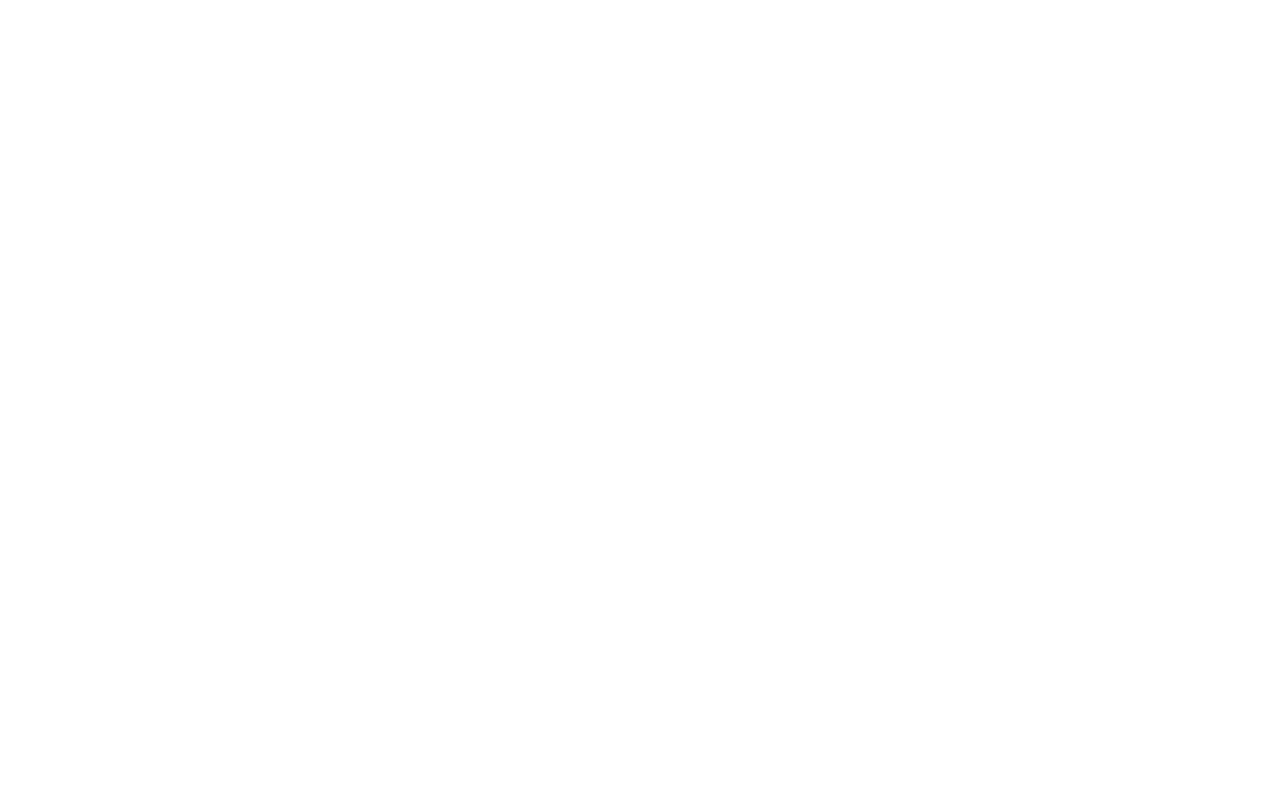
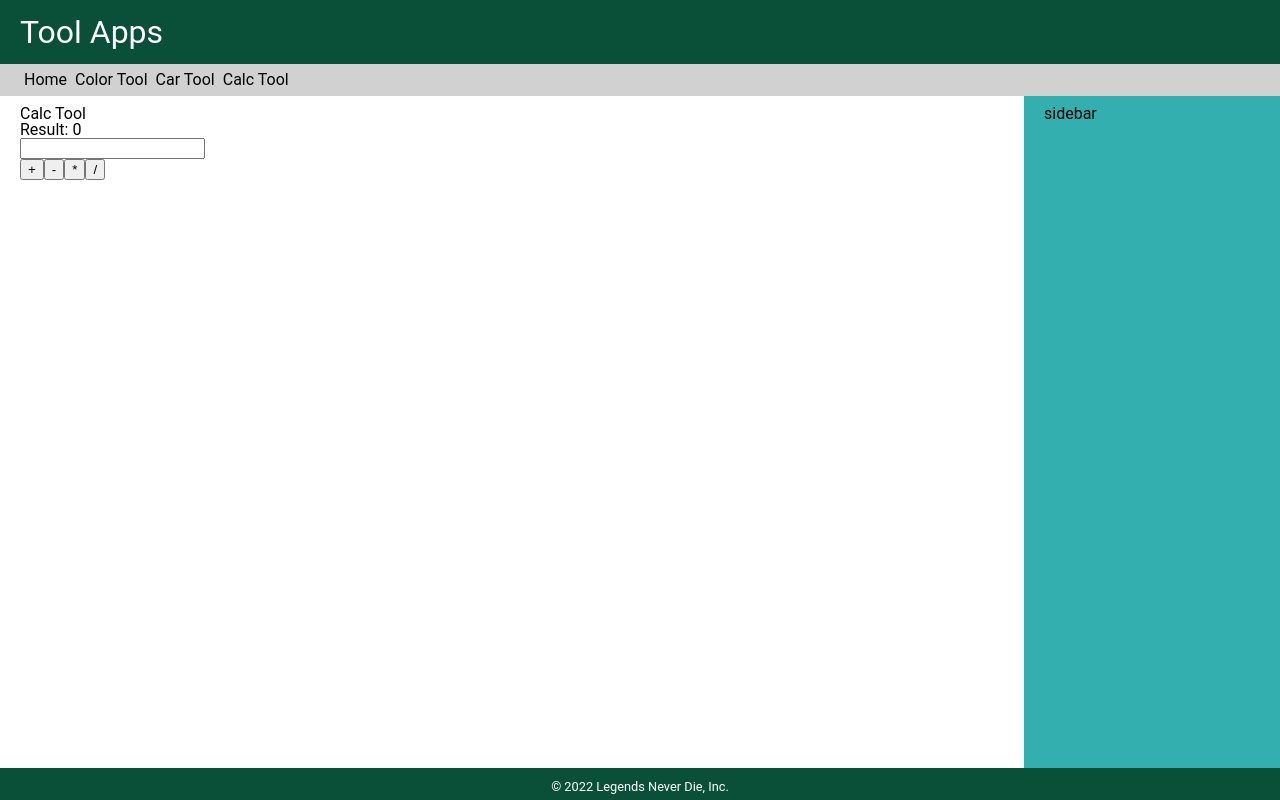
Before and after one commit to Kal-elthegreat/fe-bootcamp, a React (Create React App) app: page /calc-tool in a window 1280 px wide. Before the commit this address had no page. Built offline with nearby package versions, Linux system fonts and the light colour scheme.

Commit message:
redux and  reducers

```diff
--- a/package.json
+++ b/package.json
@@ -9,8 +9,10 @@
     "prop-types": "^15.8.1",
     "react": "^17.0.2",
     "react-dom": "^17.0.2",
+    "react-redux": "^7.2.6",
     "react-router-dom": "^6.2.1",
     "react-scripts": "5.0.0",
+    "redux": "^4.1.2",
     "web-vitals": "^2.1.4"
   },
   "scripts": {
--- a/src/App.js
+++ b/src/App.js
@@ -1,10 +1,13 @@
 import { Routes, Route } from 'react-router-dom';
+import { Provider } from 'react-redux';
 import { Home } from './components/Home';
 import { ColorToolStoreProvider } from './contexts/colorToolStoreContext';
 import { CarToolStoreProvider } from './contexts/carToolStoreContext';
 import { ColorTool } from './components/ColorTool';
 import { CarTool } from './components/CarTool';
 import { Layout } from './components/Layout';
+import { calcToolStore } from './stores/calcToolStore';
+import { CalcTool } from './components/CalcTool';
 export const App = () => {
 
   return (
@@ -17,6 +20,9 @@
         <Route path="car-tool" element={<CarToolStoreProvider>
           <CarTool />
         </CarToolStoreProvider>} />
+        <Route path="calc-tool" element={<Provider store={calcToolStore}>
+          <CalcTool />
+        </Provider>} />
       </Route>
     </Routes>
   )
--- /dev/null
+++ b/src/actions/calcToolActions.js
@@ -0,0 +1,16 @@
+
+//action object
+//type: string - ADD, SUBTRACT
+// payload? - whatever data is needed for the action
+// value to add or subtract
+
+
+export const ADD_ACTION = "[CalcTool] ADD";
+export const SUBTRACT_ACTION = "[CalcTool] SUBTRACT";
+export const MULTIPLY_ACTION = "[CalcTool] MULTIPLY";
+export const DIVIDE_ACTION = "[CalcTool] DIVIDE";
+
+export const createAddAction = value => ({type: ADD_ACTION, payload: {value}})
+export const createSubtractAction = value => ({type: SUBTRACT_ACTION, payload: {value}})
+export const createMultiplyAction = value => ({type: MULTIPLY_ACTION, payload: {value}})
+export const createDivideAction = value => ({type: DIVIDE_ACTION, payload: {value}})
--- /dev/null
+++ b/src/components/CalcTool.js
@@ -0,0 +1,33 @@
+import { useState } from "react";
+import { ToolHeader } from "./ToolHeader"
+import { useCalcTool } from "../hooks/useCalcTool";
+import { EntryHistory } from "./EntryHistory";
+
+export const CalcTool = () => {
+
+    const [numInput, setNumInput] = useState(0);
+    const { add, subtract,multiply,divide, result,history} = useCalcTool();
+
+    //result <- state data
+    //add, subtract <- actions
+    return (
+        <>
+            <ToolHeader header="Calc Tool" />
+            <div>
+                Result: {result}
+            </div>
+            <form>
+                <label>
+                    <input type="number" onChange={(e) => {setNumInput(parseFloat(e.target.value))}}/>
+                </label>
+                <fieldset>
+                    <button type="button" onClick={() => add(numInput)}>+</button>
+                    <button type="button" onClick={() => subtract(numInput)}>-</button>
+                    <button type="button" onClick={() => multiply(numInput)}>*</button>
+                    <button type="button" onClick={() => divide(numInput)}>/</button>
+                </fieldset>
+                <EntryHistory history={history}/>
+            </form>
+        </>
+    )
+}
--- /dev/null
+++ b/src/components/EntryHistory.js
@@ -0,0 +1,13 @@
+
+
+export const EntryHistory = ({ history }) => {
+
+    return (
+        <ul>
+            {history.map(entry => {
+                return <li key={entry.id}>{entry.operation} {entry.value}</li>
+            })}
+        </ul>
+    )
+
+}
--- a/src/components/Layout.js
+++ b/src/components/Layout.js
@@ -13,6 +13,7 @@
                     <li><Link to="/">Home</Link></li>
                     <li><Link to="/color-tool">Color Tool</Link></li>
                     <li><Link to="/car-tool">Car Tool</Link></li>
+                    <li><Link to="/calc-tool">Calc Tool</Link></li>
                 </ul>
             </nav>
 
--- /dev/null
+++ b/src/hooks/useCalcTool.js
@@ -0,0 +1,5 @@
+import { useCalcToolReduxStore } from './useCalcToolReduxStore'
+
+export const useCalcTool = () => {
+    return useCalcToolReduxStore();
+}
--- /dev/null
+++ b/src/hooks/useCalcToolReduxStore.js
@@ -0,0 +1,23 @@
+import { bindActionCreators } from "redux";
+import { useDispatch, useSelector } from "react-redux";
+import { useMemo } from "react";
+
+import { createAddAction, createSubtractAction,createMultiplyAction, createDivideAction } from '../actions/calcToolActions';
+
+export const useCalcToolReduxStore = () => {
+    //selector
+    const result = useSelector(state => state.result);
+    const history = useSelector(state => state.history);
+
+    const dispatch = useDispatch();
+
+    const actions = useMemo(() => bindActionCreators({
+            add: createAddAction,
+            subtract: createSubtractAction,
+            multiply: createMultiplyAction,
+            divide: createDivideAction,
+    }, dispatch), [dispatch]
+    )
+
+    return {...actions,result,history}
+}
--- /dev/null
+++ b/src/reducers/calcToolReducers.js
@@ -0,0 +1,50 @@
+import { combineReducers } from "redux";
+import { ADD_ACTION, SUBTRACT_ACTION, MULTIPLY_ACTION,DIVIDE_ACTION } from "../actions/calcToolActions";
+
+const resultReducer = (result = 0, action) => {
+
+    //reducers are pure functions
+    //1. only data used in fn comes from params
+    //2. params cannot be mutated
+    //3. fn cannot cause side effects
+    //4. only output of fn is return value
+
+    if (action.type === ADD_ACTION) {
+        return result + action.payload.value;
+    }
+    if (action.type === SUBTRACT_ACTION) {
+        return result - action.payload.value;
+    }
+    if (action.type === MULTIPLY_ACTION) {
+        return result * action.payload.value;
+    }
+    if (action.type === DIVIDE_ACTION) {
+        return result / action.payload.value;
+    }
+    return result
+};
+const historyReducer = (history = [], action) => {
+
+    //reducers are pure functions
+    //1. only data used in fn comes from params
+    //2. params cannot be mutated
+    //3. fn cannot cause side effects
+    //4. only output of fn is return value
+
+    if ([ADD_ACTION, SUBTRACT_ACTION, MULTIPLY_ACTION, DIVIDE_ACTION].includes(action.type)) {
+        return [
+            ...history,
+            {
+                operation: action.type,
+                value: action.payload.value,
+                id:Math.max(...history.map(entry => entry.id), 0) + 1
+            }
+        ]
+    }
+    return history
+};
+
+export const calcToolReducer = combineReducers({
+    result: resultReducer,
+    history: historyReducer,
+})
--- /dev/null
+++ b/src/stores/calcToolStore.js
@@ -0,0 +1,5 @@
+import { createStore } from 'redux';
+
+import { calcToolReducer } from '../reducers/calcToolReducers'
+
+export const calcToolStore= createStore(calcToolReducer)
```
Also changed, not shown: 2 other files (tests, documents, lock files or other folders).
